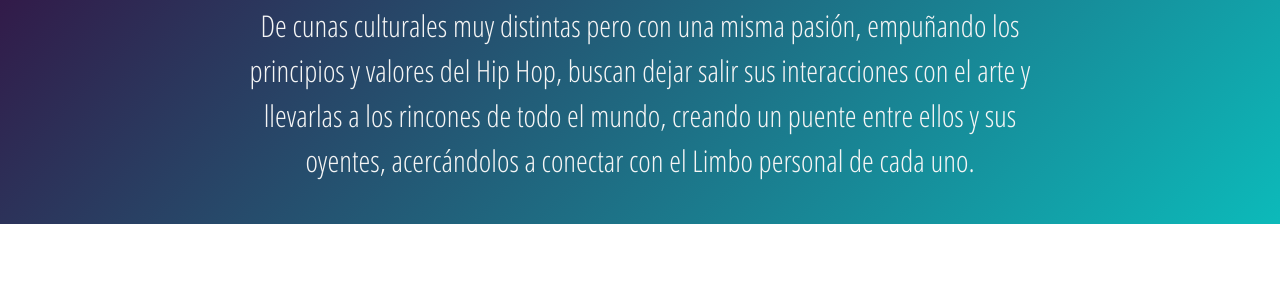
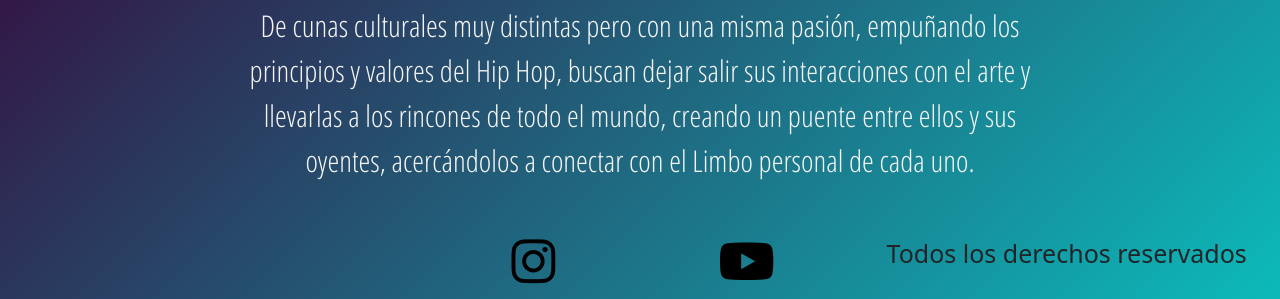
Before and after one commit to KulekAnchez/proyecto_final_julian_sanchez, a website: page index.html in a window 1280 px wide. Shown: the part 867-1166 px from the top of the page. Before the commit the page ends 1091 px from the top, so only its background shows below. Drawn offline with nearby package versions, Linux system fonts and the light colour scheme.

Commit message:
hasta acá por hoy

```diff
--- a/index.html
+++ b/index.html
@@ -8,9 +8,10 @@
     <meta name="description" content="Un grupo de artistas multidisciplinarios llevan las riendas
     de esta productora dedicada al HipHop, de los barrios de Villa Ballester y Villa Adelina al mundo.">
     <link rel="preconnect" href="https://fonts.googleapis.com">
-<link rel="preconnect" href="https://fonts.gstatic.com" crossorigin>
-<link href="https://fonts.googleapis.com/css2?family=Open+Sans+Condensed:wght@300&display=swap" rel="stylesheet">
+    <link rel="preconnect" href="https://fonts.gstatic.com" crossorigin>
+    <link href="https://fonts.googleapis.com/css2?family=Open+Sans+Condensed:wght@300&display=swap" rel="stylesheet">
     <link rel="stylesheet" href="css/custom.css">
+    <script src="https://kit.fontawesome.com/2d27f110e0.js" crossorigin="anonymous"></script>
     <title>El Limbo</title>
 </head>
 <body>
@@ -24,7 +25,7 @@
             <ul class="col-6 list-unstyled">
                 <li class="btn"> <a id="linkHeader" class="" href="videos.html">Videos</a></li>
                 <li class="btn"> <a id="linkHeader" href="galeria.html">Galeria</a></li>
-                <li class="btn"> <a id="linkHeader" href="nosotros.html">Nuestro Arte</a></li>
+                <li class="btn"> <a id="linkHeader" href="nosotros.html">Nostros</a></li>
             </ul>
         </header>
             <!-- MAIN -->
@@ -48,7 +49,10 @@
             </main>
             <!-- FOOTER -->
             <footer class="row">
-
+                <div class="col-4"></div>
+                <a class="col-2" href="https://www.instagram.com/ellimboprod/" target="blank"> <i class="fab fa-instagram"></i></a>
+                <a class="col-2" href="https://www.youtube.com/channel/UC5JZp6LwTenWPnuaEOG9UrQ" target="blank"> <i class="fab fa-youtube"></i></a>
+                <p class="col-4">Todos los derechos reservados</p>
             </footer>
 
     </div>
--- a/sass/custom.scss
+++ b/sass/custom.scss
@@ -10,3 +10,4 @@ $black: #000;
 @import "../node_modules/bootstrap/scss/bootstrap";
 @import "header.scss";
 @import "main.scss";
+@import "footer.scss";
--- /dev/null
+++ b/sass/footer.scss
@@ -0,0 +1,17 @@
+footer {
+    height: 75px;
+    display: flex;
+    align-items: center;
+    a{
+        text-align: center;
+        color: black;
+
+        i{
+            font-size: 50px;
+        }
+    }
+    p {
+        font-size: 25px;
+        text-align: center;
+    }
+}
```
Also changed, not shown: css/custom.css, css/footer.css (added).
